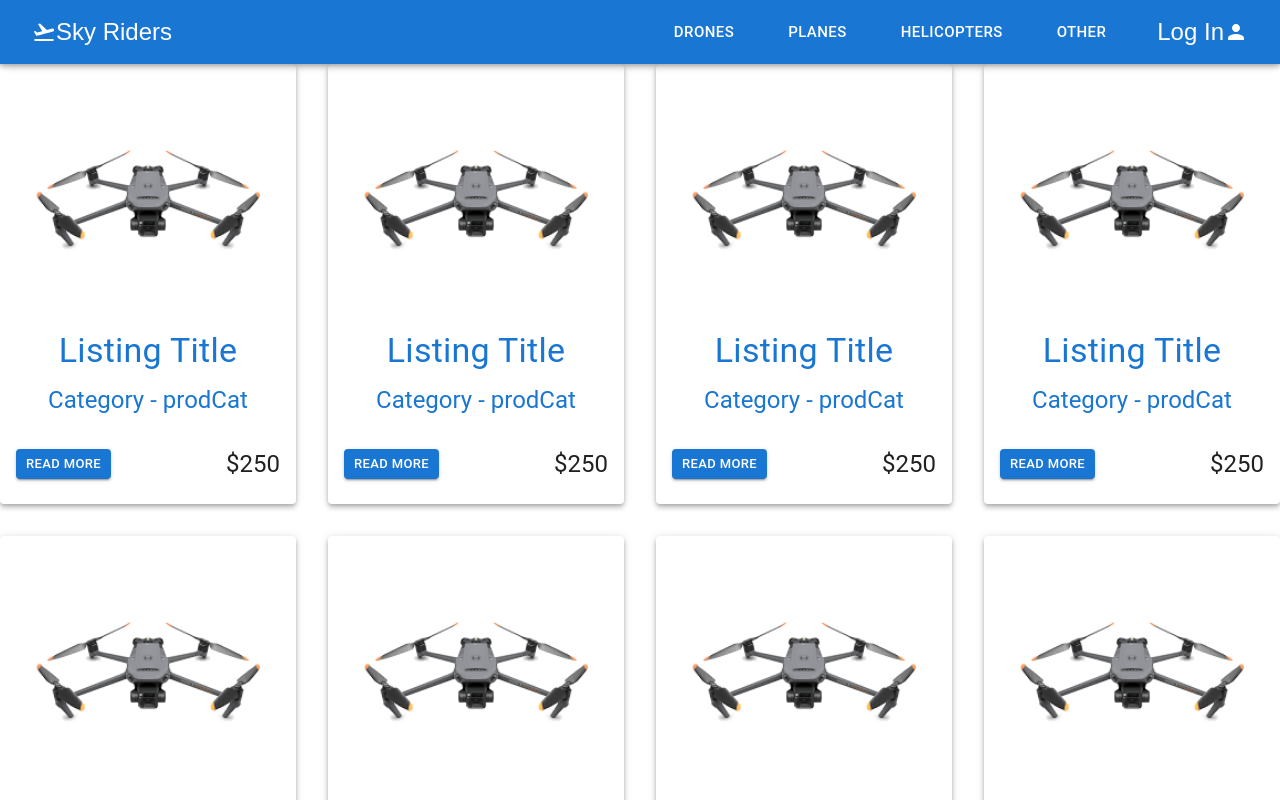
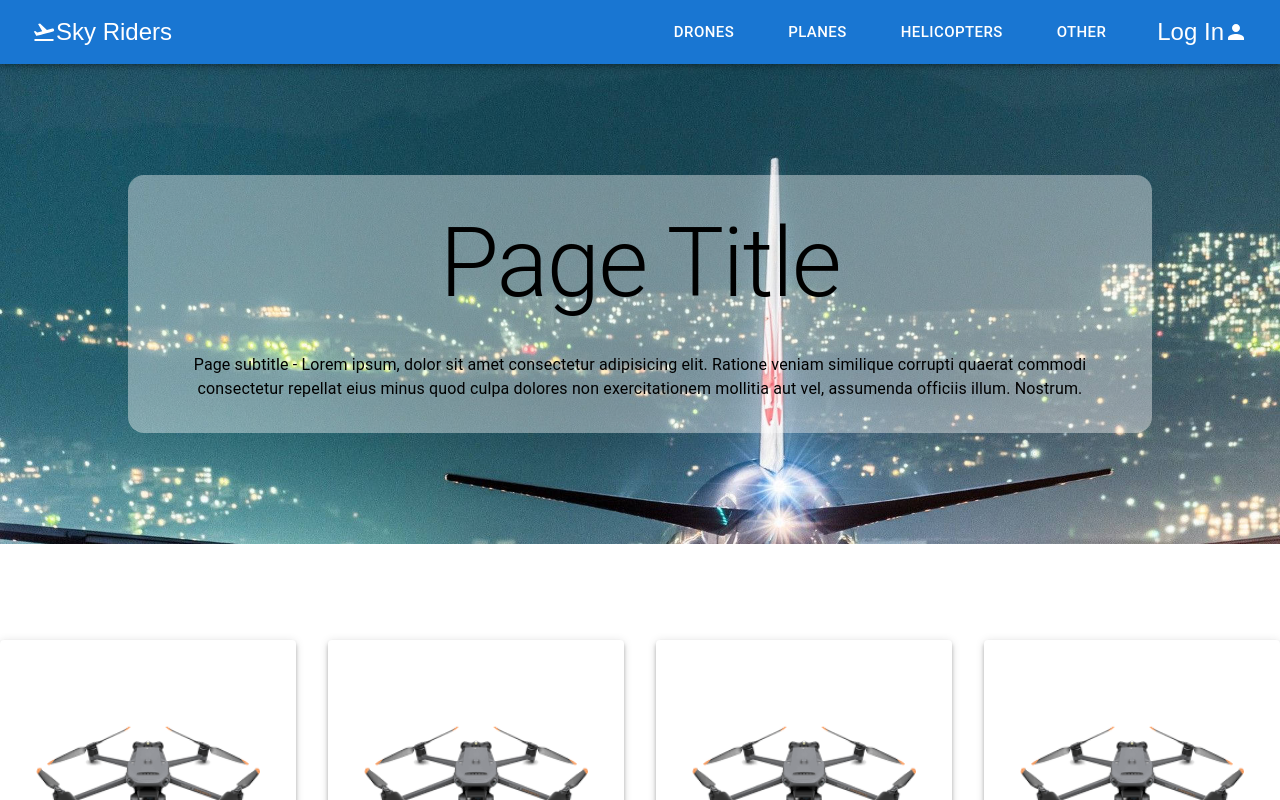
Before and after one commit to IlyaT21/Aerial-Marketplace, a React (Create React App) app: page / in a window 1280 px wide. Shown: the top 800 px of the page. Built offline with nearby package versions, Linux system fonts and the light colour scheme.

Commit message:
hero teomplate made

```diff
--- a/src/App.tsx
+++ b/src/App.tsx
@@ -1,11 +1,13 @@
 import "./App.css";
 import { Header } from "./components/global/Header";
+import Hero from "./components/global/Hero";
 import ListStack from "./components/listing/ListStack";
 
 function App() {
   return (
     <div className="App">
       <Header></Header>
+      <Hero></Hero>
       <ListStack></ListStack>
     </div>
   );
--- a/src/components/global/Hero.tsx
+++ b/src/components/global/Hero.tsx
@@ -4,14 +4,35 @@ import React from "react";
 
 function Hero() {
   return (
-    <Stack>
-      <Typography variant="h1">Page Title</Typography>
-      <Typography>
-        Page subtitle - Lorem ipsum, dolor sit amet consectetur adipisicing
-        elit. Ratione veniam similique corrupti quaerat commodi consectetur
-        repellat eius minus quod culpa dolores non exercitationem mollitia aut
-        vel, assumenda officiis illum. Nostrum.
-      </Typography>
+    <Stack
+      minHeight="60vh"
+      width="100%"
+      alignItems="center"
+      justifyContent="center"
+      paddingLeft={4}
+      paddingRight={4}
+      sx={{
+        backgroundImage: 'url("/images/placeholder/hero-placeholder.jpg")',
+        backgroundSize: "cover",
+        marginBottom: 12,
+      }}
+    >
+      <Stack
+        maxWidth="1024px"
+        sx={{ background: "#FFFFFF66" }}
+        borderRadius={4}
+        padding={4}
+      >
+        <Typography variant="h1" gutterBottom color="inherit">
+          Page Title
+        </Typography>
+        <Typography variant="body1">
+          Page subtitle - Lorem ipsum, dolor sit amet consectetur adipisicing
+          elit. Ratione veniam similique corrupti quaerat commodi consectetur
+          repellat eius minus quod culpa dolores non exercitationem mollitia aut
+          vel, assumenda officiis illum. Nostrum.
+        </Typography>
+      </Stack>
     </Stack>
   );
 }
--- a/src/components/listing/ListingCard.tsx
+++ b/src/components/listing/ListingCard.tsx
@@ -18,7 +18,7 @@ function ListingCard() {
           <CardMedia
             sx={{ paddingTop: 4, paddingBottom: 4 }}
             component="img"
-            image="/images/drone-placeholder.png"
+            image="/images/placeholder/drone-placeholder.png"
             alt="Thumbnail"
             height="250"
           />
```
Also changed, not shown: public/images/placeholder/drone-placeholder.png (renamed from public/images/drone-placeholder.png), public/images/placeholder/hero-placeholder.jpg (added).
